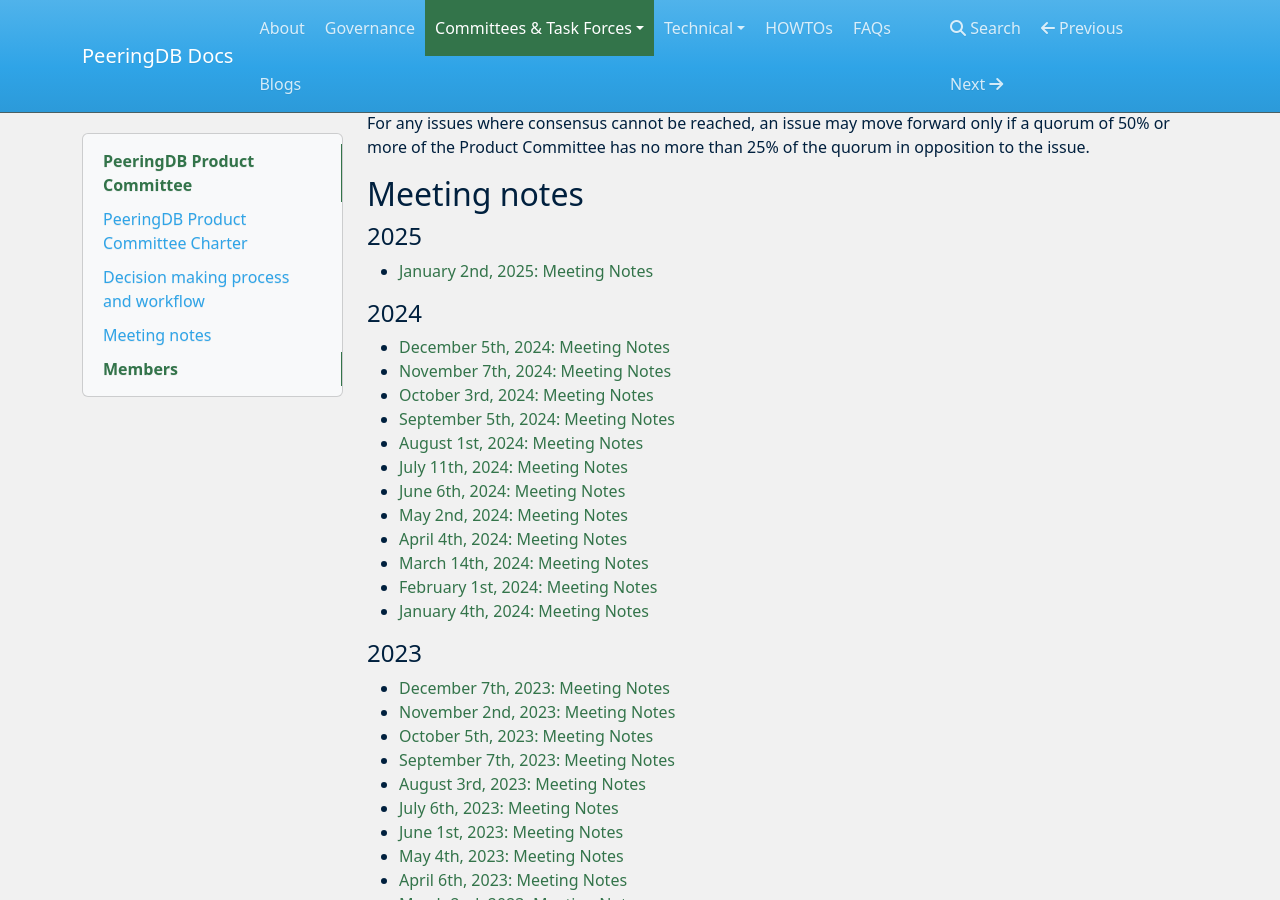
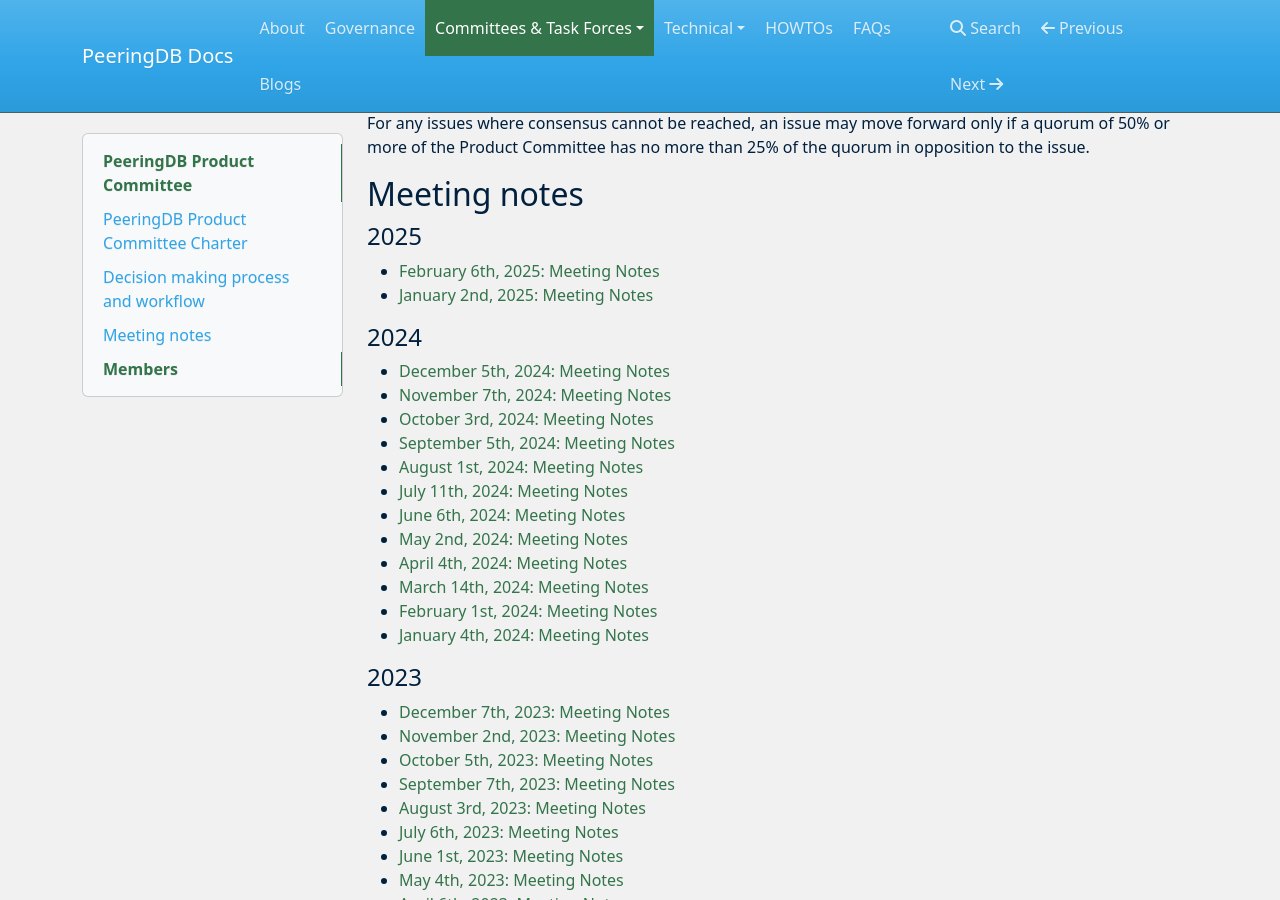
Before and after one commit to peeringdb/docs, an MkDocs documentation site: the page built from docs/committee/product/index.md, in a window 1280 px wide and 900 px high, scrolled down 2552 px. Built offline with MkDocs 1.6.1, drawn with Linux system fonts in a browser that asks for light colours; nearby versions of some CDN libraries.

Commit message:
Feb 2025 PC meeting notes (#360)
Updated index and PDF of notes

```diff
--- a/docs/committee/product/index.md
+++ b/docs/committee/product/index.md
@@ -11,6 +11,7 @@
 
 #### 2025
 
+- [February 6th, 2025: Meeting Notes](notes/2025-02-06_Product_Committee_Notes.pdf)
 - [January 2nd, 2025: Meeting Notes](notes/2025-01-02_Product_Committee_Notes.pdf)
 
 #### 2024
```
Also changed, not shown: 1 other file.
